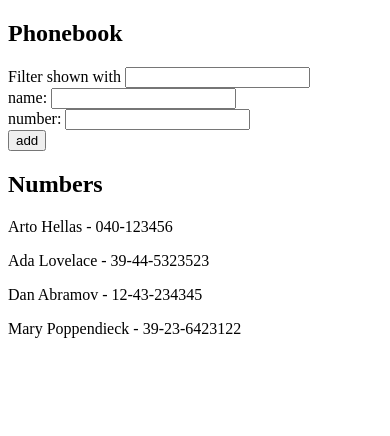
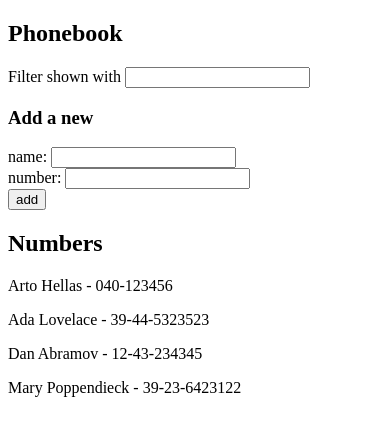
Before and after one commit to Jordan-Rob/FullStackOpen, a React (Create React App) app in the folder part2/the_phonebook/: page / in a window 390 px wide. Shown: the top 436 px of the page. Built offline with nearby package versions, Linux system fonts and the light colour scheme.

Commit message:
Exercise 2.10: The Phonebook Step5

```diff
--- a/part2/the_phonebook/src/App.js
+++ b/part2/the_phonebook/src/App.js
@@ -1,4 +1,8 @@
 import React, {useState} from 'react';
+import Filter from './components/Filter';
+import PersonForm from './components/PersonForm';
+import Persons from './components/Persons';
+
 
 const App = () => {
     const [ persons, setPersons ] = useState([
@@ -54,14 +58,16 @@ const App = () => {
     return (
       <div>
         <h2>Phonebook</h2>
-        <div>Filter shown with <input value={filters} onChange={filterChange} /> </div>
-        <form onSubmit={addPerson}>
-            <div> name: <input value={newName} onChange={inputChange} /> </div>
-            <div> number: <input value={newNum} onChange={numChange} /> </div>
-            <button type="submit">add</button>
-        </form>
+        <Filter val={filters} handler={filterChange} />
+
+        <h3>Add a new</h3>
+
+        <PersonForm formFunc={addPerson} val1={newName} handler1={inputChange} val2={newNum} handler2={numChange} />
+
         <h2>Numbers</h2>
-        {filtered.map( person => <p key={person.id}> {person.name} - {person.number} </p> )}
+
+        <Persons arr={filtered} />
+
       </div>
     )
   }
--- /dev/null
+++ b/part2/the_phonebook/src/components/Filter.js
@@ -0,0 +1,9 @@
+import React from 'react'
+
+const Filter = ({val, handler}) => {
+    return(
+        <div>Filter shown with <input value={val} onChange={handler} /></div>
+    )
+}
+
+export default Filter;
--- /dev/null
+++ b/part2/the_phonebook/src/components/PersonForm.js
@@ -0,0 +1,13 @@
+import React from 'react';
+
+const PersonForm = ({formFunc, val1, handler1, val2, handler2}) => {
+    return(
+        <form onSubmit={formFunc}>
+            <div> name: <input value={val1} onChange={handler1} /> </div>
+            <div> number: <input value={val2} onChange={handler2} /> </div>
+            <button type="submit">add</button>
+        </form>
+    )
+}
+
+export default PersonForm;
--- /dev/null
+++ b/part2/the_phonebook/src/components/Persons.js
@@ -0,0 +1,9 @@
+import React from 'react';
+
+const Persons = ({arr}) => {
+    return(
+        arr.map( person => <p key={person.id}> {person.name} - {person.number} </p> )
+    )
+}
+
+export default Persons;
```
